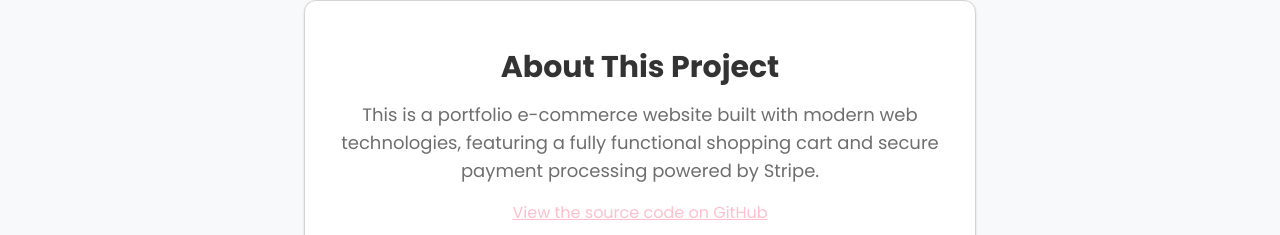
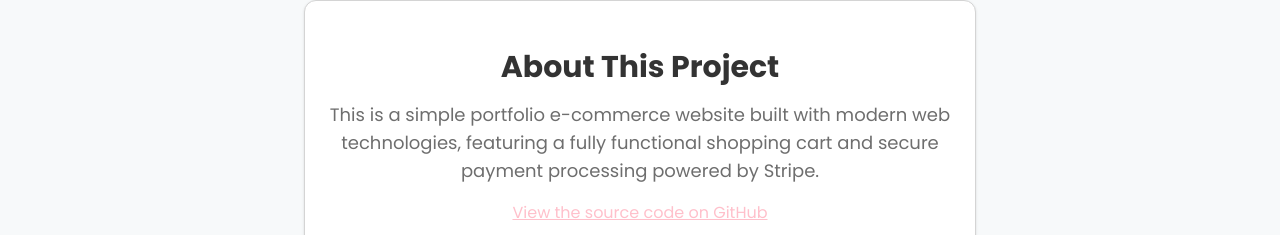
Before and after one commit to NickVeles/portfolio-ecommerce, a Next.js app: page /about in a window 1280 px wide. Shown: the part 196-431 px from the top of the page. Built offline with nearby package versions, Linux system fonts and the light colour scheme.

Commit message:
fix: about description

```diff
--- a/app/about/page.tsx
+++ b/app/about/page.tsx
@@ -12,7 +12,7 @@ export default function About() {
           <div className="text-center space-y-4">
             <h1 className="text-3xl font-bold">About This Project</h1>
             <p className="text-lg text-muted-foreground">
-              This is a portfolio e-commerce website built with modern web
+              This is a simple portfolio e-commerce website built with modern web
               technologies, featuring a fully functional shopping cart and
               secure payment processing powered by Stripe.
             </p>
```
